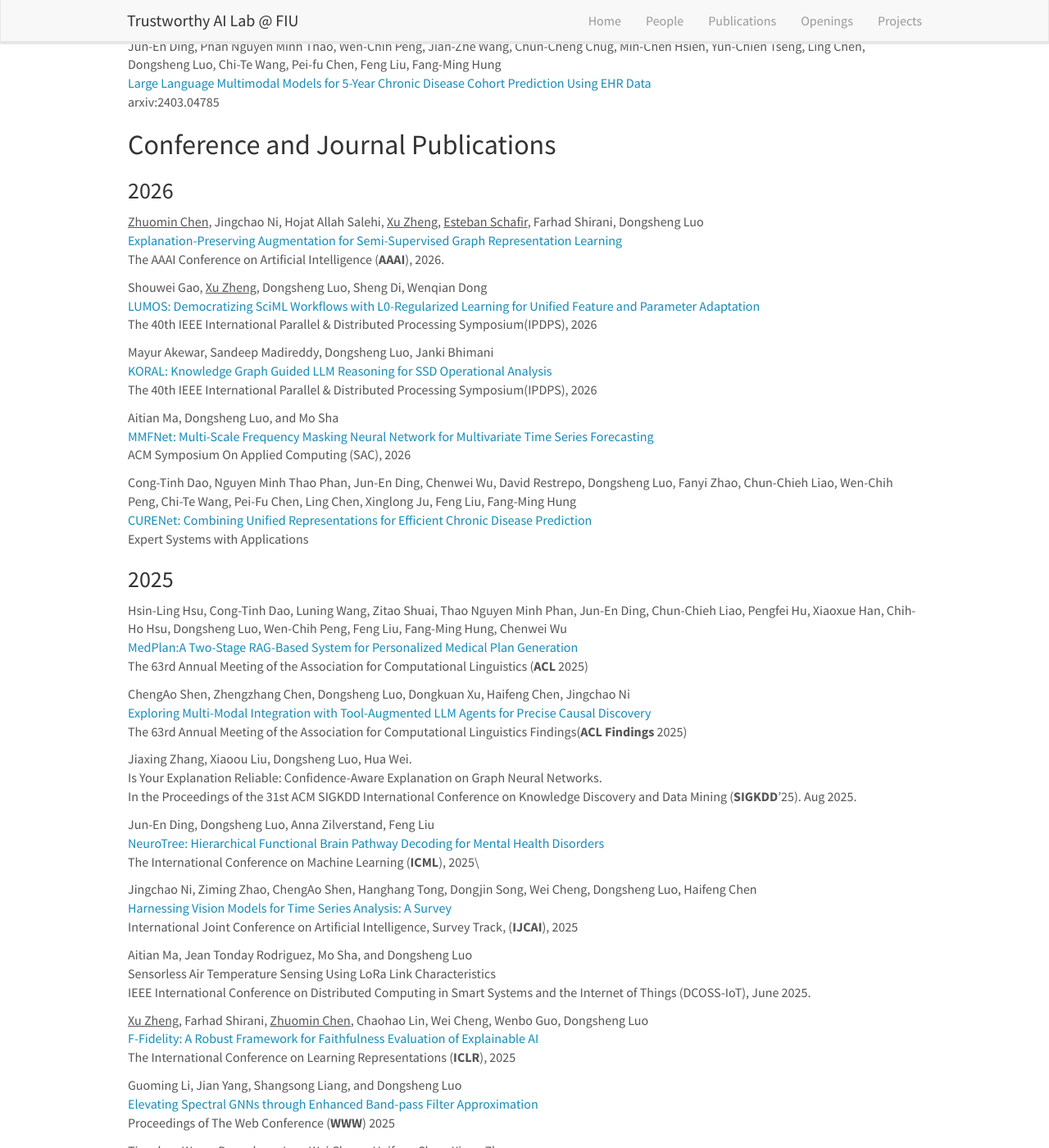
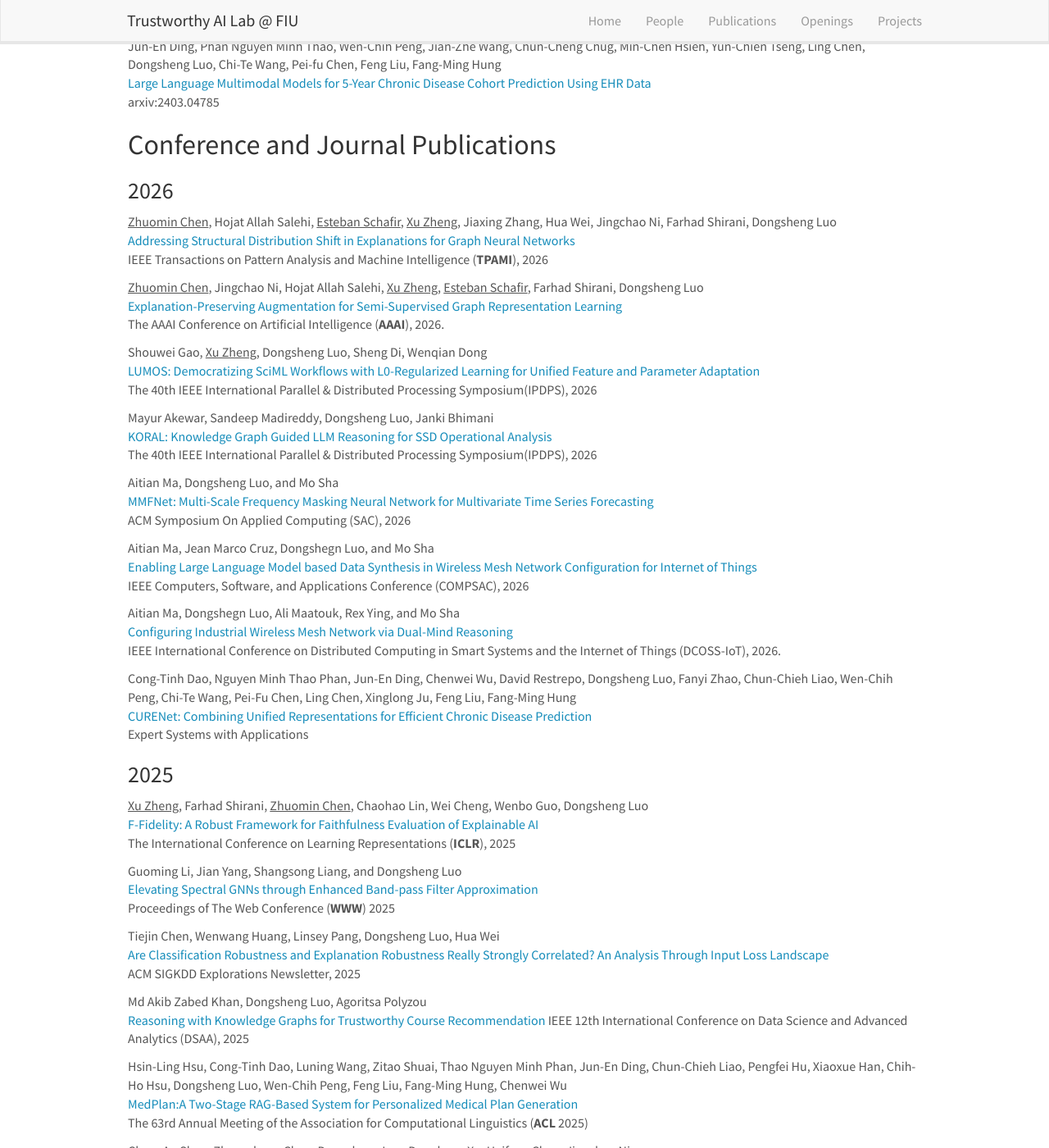
Before and after one commit to trustai4s-lab/trustai4s-lab.github.io, a Jekyll site: the page built from _pages/publications.md, in a window 1280 px wide and 1400 px high, scrolled down 1007 px. Shown: the whole window at 82% size. Built offline with Jekyll 4.4.1, drawn with Linux system fonts in a browser that asks for light colours; nearby versions of some CDN libraries.

Commit message:
Update publications for 2026 and 2025
Added new conference and journal publications for 2026 and 2025, including titles, authors, and venues. Removed duplicate entries from 2025.

```diff
--- a/_pages/publications.md
+++ b/_pages/publications.md
@@ -62,6 +62,10 @@
 ## Conference and Journal Publications
 
 ### 2026
+<u>Zhuomin Chen</u>, Hojat Allah Salehi, <u>Esteban Schafir</u>, <u>Xu Zheng</u>, Jiaxing Zhang, Hua Wei, Jingchao Ni,  Farhad Shirani, Dongsheng Luo\
+[Addressing Structural Distribution Shift in Explanations for Graph Neural Networks]()\
+IEEE Transactions on Pattern Analysis and Machine Intelligence (**TPAMI**), 2026
+
 <u>Zhuomin Chen</u>, Jingchao Ni, Hojat Allah Salehi, <u>Xu Zheng</u>, <u>Esteban Schafir</u>, Farhad Shirani, Dongsheng Luo\
 [Explanation-Preserving Augmentation for Semi-Supervised Graph Representation Learning](https://arxiv.org/abs/2410.12657)\
 The AAAI Conference on Artificial Intelligence (**AAAI**), 2026.
@@ -74,10 +78,17 @@
 [KORAL: Knowledge Graph Guided LLM Reasoning for SSD Operational Analysis]()\
 The 40th IEEE International Parallel & Distributed Processing Symposium(IPDPS), 2026
 
-
 Aitian Ma, Dongsheng Luo, and Mo Sha\
 [MMFNet: Multi-Scale Frequency Masking Neural Network for Multivariate Time Series Forecasting](https://arxiv.org/abs/2410.02070)\
 ACM Symposium On Applied Computing (SAC), 2026
+
+Aitian Ma, Jean Marco Cruz, Dongshegn Luo, and Mo Sha\
+[Enabling Large Language Model based Data Synthesis in Wireless Mesh Network Configuration for Internet of Things]()\
+IEEE Computers, Software, and Applications Conference (COMPSAC), 2026
+
+Aitian Ma, Dongshegn Luo, Ali Maatouk, Rex Ying, and Mo Sha\
+[Configuring Industrial Wireless Mesh Network via Dual-Mind Reasoning]()\
+IEEE International Conference on Distributed Computing in Smart Systems and the Internet of Things (DCOSS-IoT),  2026.
 
 Cong-Tinh Dao, Nguyen Minh Thao Phan, Jun-En Ding, Chenwei Wu, David Restrepo, Dongsheng Luo, Fanyi Zhao, Chun-Chieh Liao, Wen-Chih Peng, Chi-Te Wang, Pei-Fu Chen, Ling Chen, Xinglong Ju, Feng Liu, Fang-Ming Hung\
 [CURENet: Combining Unified Representations for Efficient Chronic Disease Prediction](https://arxiv.org/abs/2511.11423)\
@@ -86,6 +97,21 @@
 
 ### 2025
 
+<u>Xu Zheng</u>, Farhad Shirani, <u>Zhuomin Chen</u>, Chaohao Lin, Wei Cheng, Wenbo Guo, Dongsheng Luo\
+[F-Fidelity: A Robust Framework for Faithfulness Evaluation of Explainable AI](https://openreview.net/forum?id=X0r4BN50Dv)\
+The International Conference on Learning Representations (**ICLR**), 2025
+
+Guoming Li, Jian Yang, Shangsong Liang, and Dongsheng Luo\
+[Elevating Spectral GNNs through Enhanced Band-pass Filter Approximation](https://arxiv.org/abs/2404.15354)\
+Proceedings of The Web Conference (**WWW**) 2025
+
+Tiejin Chen, Wenwang Huang, Linsey Pang, Dongsheng Luo, Hua Wei\
+[Are Classification Robustness and Explanation Robustness Really Strongly Correlated? An Analysis Through Input Loss Landscape]()\
+ACM SIGKDD Explorations Newsletter, 2025
+
+Md Akib Zabed Khan, Dongsheng Luo, Agoritsa Polyzou\
+[Reasoning with Knowledge Graphs for Trustworthy Course Recommendation]()
+IEEE 12th International Conference on Data Science and Advanced Analytics (DSAA), 2025
 
 Hsin-Ling Hsu, Cong-Tinh Dao, Luning Wang, Zitao Shuai, Thao Nguyen Minh Phan, Jun-En Ding, Chun-Chieh Liao, Pengfei Hu, Xiaoxue Han, Chih-Ho Hsu, Dongsheng Luo, Wen-Chih Peng, Feng Liu, Fang-Ming Hung, Chenwei Wu\
 [MedPlan:A Two-Stage RAG-Based System for Personalized Medical Plan Generation](https://arxiv.org/abs/2503.17900)\
@@ -99,7 +125,6 @@
 Is Your Explanation Reliable: Confidence-Aware Explanation on Graph Neural Networks.\
 In the Proceedings of the 31st ACM SIGKDD International Conference on Knowledge Discovery and Data Mining (**SIGKDD**’25). Aug 2025.
 
-
 Jun-En Ding, Dongsheng Luo, Anna Zilverstand, Feng Liu\
 [NeuroTree: Hierarchical Functional Brain Pathway Decoding for Mental Health Disorders](https://arxiv.org/abs/2502.18786)\
 The International Conference on Machine Learning (**ICML**), 2025\
```
Also changed, not shown: other parts of _pages/publications.md (+0 -9 lines).
